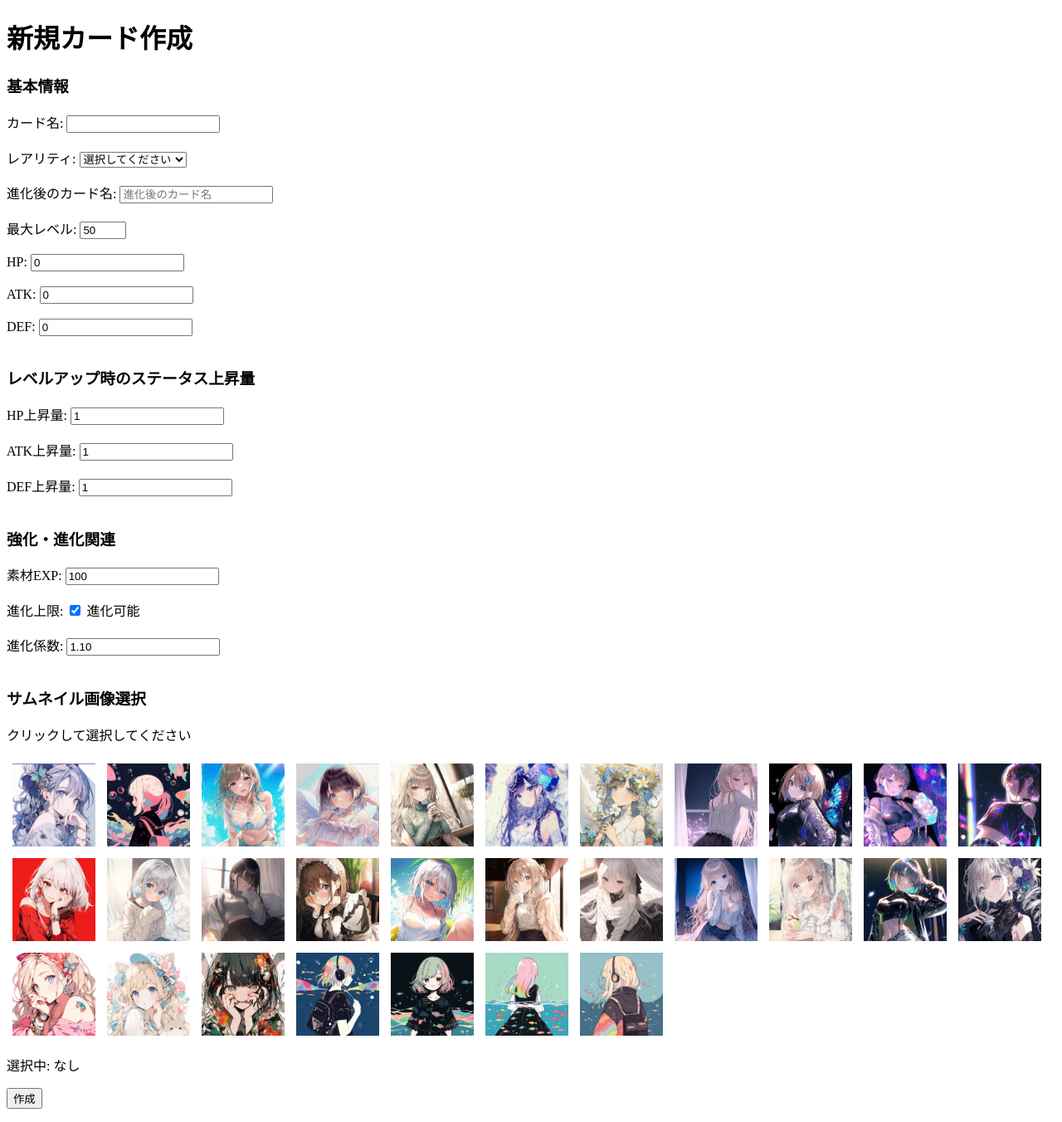
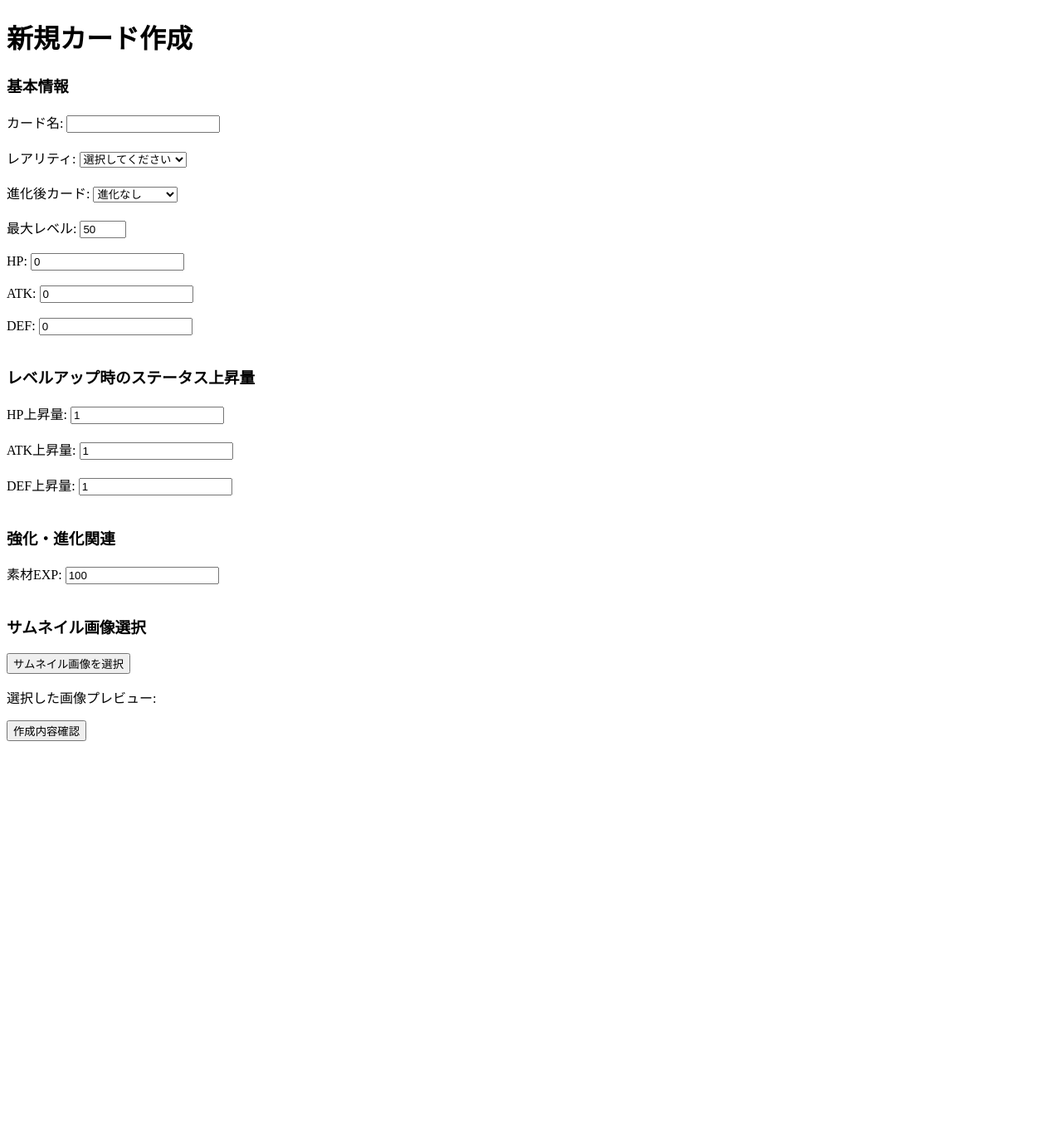
Before and after one commit to KTC-RuiYamaguchi/SecondAssignmentServerLinux, a PHP site: page /admin/add_card.php in a window 1280 px wide. Shown: the part 32-1384 px from the top of the page at 83% size. After the commit the page ends 925 px from the top, so only its background shows below. Run offline with PHP 8.4, Linux system fonts and the light colour scheme; a user stored in the database is signed in; data comes from the database, SQL or seed files in the repository.

Commit message:
カードデータベース修正 進化システムわかりやすくする カード作成画面改善

```diff
--- a/SocialGame/htdocs/admin/add_card.php
+++ b/SocialGame/htdocs/admin/add_card.php
@@ -11,7 +11,7 @@ $user = 'data_user';
 $password = 'data';
 
 $msg = '';
-$max_level = 100; // デフォルトの最大レベルを100に設定
+$max_level = 50; // デフォルトの最大レベルを50に設定
 
 try {
     $pdo = new PDO($dsn, $user, $password, [
@@ -21,7 +21,7 @@ try {
     // 最大レベルをexp_tableから取得
     $stmt = $pdo->query("SELECT MAX(level) AS max_level FROM exp_table");
     $result = $stmt->fetch(PDO::FETCH_ASSOC);
-    $max_level = $result['max_level'] ?? 100; // 最大レベルが取得できない場合は100を使用
+    $max_level = $result['max_level'] ?? 50; // 最大レベルが取得できない場合は50を使用
 
     if ($_SERVER['REQUEST_METHOD'] === 'POST') {
         $name        = $_POST['card_name'] ?? '';
@@ -35,26 +35,34 @@ try {
         $per_level_def  = (int)($_POST['per_level_def'] ?? 1);
 
         $material_exp   = (int)($_POST['material_exp'] ?? 100);
-        $evolve_limit   = isset($_POST['evolve_limit']) ? 1 : 0; // 進化可能かどうかをboolean値で処理
-        $evolve_multiplier = (float)($_POST['evolve_multiplier'] ?? 1.10);
         $max_level      = (int)($_POST['max_level'] ?? $max_level); // 最大レベルの取得
 
         $thumbnail = $_POST['thumbnail'] ?? '';
-        $evolved_name = $_POST['evolved_name'] ?? ''; // 進化後の名前
+        $evolved_card_id = (int)($_POST['evolved_card_id'] ?? 0); // 進化後のカードID
 
         if ($name !== '') {
+            // 新しいカードを挿入
             $stmt = $pdo->prepare("
                 INSERT INTO cards
-                (rarity_id, default_name, evolved_name, max_level, base_hp, base_atk, base_def,
-                 material_exp, evolve_limit, thumbnail, per_level_hp, per_level_atk, per_level_def)
-                VALUES (?, ?, ?, ?, ?, ?, ?, ?, ?, ?, ?, ?, ?)
+                (rarity_id, card_name, max_level, base_hp, base_atk, base_def,
+                 material_exp, evolved_card_id, thumbnail, per_level_hp, per_level_atk, per_level_def)
+                VALUES (?, ?, ?, ?, ?, ?, ?, ?, ?, ?, ?, ?)
             ");
             $stmt->execute([
-                $rarity_id, $name, $evolved_name, $max_level, $base_hp, $base_atk, $base_def,
-                $material_exp, $evolve_limit, $thumbnail,
+                $rarity_id, $name, $max_level, $base_hp, $base_atk, $base_def,
+                $material_exp, $evolved_card_id, $thumbnail,
                 $per_level_hp, $per_level_atk, $per_level_def
             ]);
+
+            // メッセージ
             $msg = "カードを作成しました。";
+
+            // 進化後のカードIDを進化前カードに設定
+            if ($evolved_card_id) {
+                // 進化後のカードがある場合、進化前のカードに進化後のカードIDを設定
+                $stmt = $pdo->prepare("UPDATE cards SET evolved_card_id = ? WHERE card_name = ?");
+                $stmt->execute([$evolved_card_id, $name]);
+            }
         } else {
             $msg = "カード名は必須です。";
         }
@@ -74,7 +82,7 @@ try {
 <h1>新規カード作成</h1>
 <?php if(!empty($msg)) echo "<p style='color:green;'>$msg</p>"; ?>
 
-<form method="post">
+<form method="post" id="card-form">
 <h3>基本情報</h3>
 <label>カード名: <input type="text" name="card_name" required></label><br><br>
 
@@ -91,9 +99,20 @@ try {
 </select>
 </label><br><br>
 
-<label>進化後のカード名: <input type="text" name="evolved_name" placeholder="進化後のカード名"></label><br><br> <!-- 進化後の名前入力欄追加 -->
+<label>進化後カード:
+<select name="evolved_card_id">
+    <option value="0">進化なし</option>
+    <?php
+    // すべてのカードを選択肢として表示（進化後カードも含む）
+    $stmt = $pdo->query("SELECT card_id, card_name FROM cards ORDER BY card_name"); // カード名でアルファベット順に並べる
+    while ($row = $stmt->fetch(PDO::FETCH_ASSOC)) {
+        echo "<option value=\"{$row['card_id']}\">{$row['card_name']}</option>";
+    }
+    ?>
+</select>
+</label><br><br>
 
-<label>最大レベル: <input type="number" name="max_level" value="<?= $max_level ?>" min="1" max="<?= $max_level ?>" required></label><br><br> <!-- 最大レベル追加, max属性を設定 -->
+<label>最大レベル: <input type="number" name="max_level" value="<?= $max_level ?>" min="1" max="<?= $max_level ?>" required></label><br><br>
 
 <label>HP: <input type="number" name="base_hp" value="0"></label><br><br>
 <label>ATK: <input type="number" name="base_atk" value="0"></label><br><br>
@@ -106,27 +125,63 @@ try {
 
 <h3>強化・進化関連</h3>
 <label>素材EXP: <input type="number" name="material_exp" value="100"></label><br><br>
-<label>進化上限: <input type="checkbox" name="evolve_limit" value="1" checked> 進化可能</label><br><br> <!-- 進化可能かどうか -->
-<label>進化係数: <input type="number" step="0.01" name="evolve_multiplier" value="1.10"></label><br><br>
 
 <h3>サムネイル画像選択</h3>
-<p>クリックして選択してください</p>
-<div id="image-selection" style="display:flex; flex-wrap:wrap;">
+<button type="button" id="openModal">サムネイル画像を選択</button>
+
+<!-- ポップアップ（モーダル） -->
+<div id="imageModal" style="display:none; position:fixed; top:0; left:0; right:0; bottom:0; background: rgba(0,0,0,0.5); z-index:1000;">
+    <div style="background: white; padding: 20px; max-width: 600px; margin: 50px auto; overflow-y:auto;">
+        <h3>画像を選択してください</h3>
+        <div id="image-selection" style="display:flex; flex-wrap:wrap; justify-content:space-between; max-height: 400px; overflow-y:auto;">
             <?php
             $images = glob('../images/cards/*.webp'); // 画像フォルダ
+            sort($images); // 画像をアルファベット順にソート
             foreach ($images as $img):
             ?>
                 <img src="<?= $img ?>" class="thumbnail" data-path="<?= $img ?>"
                      style="width:100px;cursor:pointer;margin:5px;border:2px solid transparent;">
             <?php endforeach; ?>
         </div>
+        <p>選択中: <span id="selected_label">なし</span></p>
+        <button type="button" id="closeModal">閉じる</button>
+    </div>
+</div>
+
 <input type="hidden" name="thumbnail" id="selected_image">
-<p>選択中: <span id="selected_label">なし</span></p>
+<p>選択した画像プレビュー: <img id="image_preview" src="" style="width:100px; height:100px; display:none; border: 1px solid #ccc;"></p>
+
+<button type="button" id="showConfirmation">作成内容確認</button>
+
+<!-- 確認ポップアップ -->
+<div id="confirmationModal" style="display:none; position:fixed; top:0; left:0; right:0; bottom:0; background: rgba(0,0,0,0.5); z-index:1000;">
+    <div style="background: white; padding: 20px; max-width: 600px; margin: 50px auto;">
+        <h3>作成内容を確認</h3>
+        <div id="confirmationContent"></div>
+        <button type="button" id="confirmCreate">作成</button>
+        <button type="button" id="cancelCreate">キャンセル</button>
+    </div>
+</div>
+
+</form>
 
 <script>
+// 画像選択モーダルの表示
+const openModalBtn = document.getElementById('openModal');
+const imageModal = document.getElementById('imageModal');
+const closeModalBtn = document.getElementById('closeModal');
 const thumbnails = document.querySelectorAll('.thumbnail');
 const selectedInput = document.getElementById('selected_image');
 const selectedLabel = document.getElementById('selected_label');
+const imagePreview = document.getElementById('image_preview');
+
+openModalBtn.addEventListener('click', () => {
+    imageModal.style.display = 'block';
+});
+
+closeModalBtn.addEventListener('click', () => {
+    imageModal.style.display = 'none';
+});
 
 thumbnails.forEach(img => {
     img.addEventListener('click', () => {
@@ -134,9 +189,35 @@ thumbnails.forEach(img => {
         img.style.border = '2px solid blue';
         selectedInput.value = img.dataset.path;
         selectedLabel.textContent = img.dataset.path;
+        imagePreview.src = img.dataset.path;  // プレビュー画像を更新
+        imagePreview.style.display = 'block';  // プレビュー画像を表示
     });
 });
+
+// 作成内容確認
+const showConfirmationBtn = document.getElementById('showConfirmation');
+const confirmationModal = document.getElementById('confirmationModal');
+const confirmationContent = document.getElementById('confirmationContent');
+const confirmCreateBtn = document.getElementById('confirmCreate');
+const cancelCreateBtn = document.getElementById('cancelCreate');
+
+showConfirmationBtn.addEventListener('click', () => {
+    // 確認内容を設定
+    confirmationContent.innerHTML = `
+        <p><strong>カード名:</strong> ${document.querySelector('[name="card_name"]').value}</p>
+        <p><strong>レアリティ:</strong> ${document.querySelector('[name="rarity_id"]').options[document.querySelector('[name="rarity_id"]').selectedIndex].text}</p>
+        <p><strong>進化後カード:</strong> ${document.querySelector('[name="evolved_card_id"]').value == 0 ? 'なし' : 'あり'}</p>
+        <p><strong>最大レベル:</strong> ${document.querySelector('[name="max_level"]').value}</p>
+        <p><strong>選択した画像:</strong> <img src="${selectedInput.value}" style="width:100px;"></p>
+    `;
+    confirmationModal.style.display = 'block';
+});
+
+confirmCreateBtn.addEventListener('click', () => {
+    document.getElementById('card-form').submit();  // フォームを送信
+});
+
+cancelCreateBtn.addEventListener('click', () => {
+    confirmationModal.style.display = 'none';  // キャンセルでモーダルを閉じる
+});
 </script>
-
-<button type="submit">作成</button>
-</form>
--- a/SocialGame/htdocs/admin/assign_card.php
+++ b/SocialGame/htdocs/admin/assign_card.php
@@ -65,7 +65,7 @@ try {
 <select name="card_id">
 <option value="">選択してください</option>
 <?php foreach ($cards as $c): ?>
-<option value="<?= $c['card_id'] ?>"><?= htmlspecialchars($c['default_name'], ENT_QUOTES) ?></option>
+<option value="<?= $c['card_id'] ?>"><?= htmlspecialchars($c['card_name'], ENT_QUOTES) ?></option> <!-- card_nameを使用 -->
 <?php endforeach; ?>
 </select>
 </label>
--- a/SocialGame/htdocs/user_cards_list.php
+++ b/SocialGame/htdocs/user_cards_list.php
@@ -12,7 +12,7 @@ try {
     // 所持カード取得（進化後の名前とレアリティを追加）
     $stmt = $pdo->prepare("
         SELECT uc.*,
-               c.default_name, c.evolved_name, c.base_hp, c.base_atk, c.base_def, c.thumbnail,
+               c.card_name, c.base_hp, c.base_atk, c.base_def, c.thumbnail,
                r.rarity_name
         FROM user_cards uc
         JOIN cards c ON uc.card_id = c.card_id
@@ -132,7 +132,7 @@ function closeResultModal(){
 <?php foreach($cards as $c): ?>
 <div class="card-container <?php echo $c['is_favorite'] ? 'favorite' : ''; ?>">
     <img src="<?= htmlspecialchars($c['thumbnail'], ENT_QUOTES) ?>"
-         alt="<?= htmlspecialchars($c['default_name'], ENT_QUOTES) ?>"
+         alt="<?= htmlspecialchars($c['card_name'], ENT_QUOTES) ?>"
          onclick="showCardDetail(<?=$c['id']?>)">
     <div class="favorite-star">★</div>
     <div class="level">Lv.<?=$c['level']?></div>
@@ -140,7 +140,7 @@ function closeResultModal(){
     <!-- 詳細モーダル -->
     <div id="detailModal_<?=$c['id']?>" class="modal">
         <div class="modal-content">
-            <h3><?= htmlspecialchars($c['is_evolved'] ? $c['evolved_name'] : $c['default_name'], ENT_QUOTES) ?></h3>
+            <h3><?= htmlspecialchars($c['card_name'], ENT_QUOTES) ?></h3>
             <p>レベル: <?=$c['level']?></p>
             <p>HP: <?=$c['base_hp']?></p>
             <p>ATK: <?=$c['base_atk']?></p>
```
Also changed, not shown: SocialGame/htdocs/card_action.php (+2 -19 lines), SocialGame/htdocs/card_strengthen.php (+6 -13 lines), SocialGame/mysql/initialize.sql (+17 -16 lines). Lines whose indentation alone changed are shown as unchanged.
